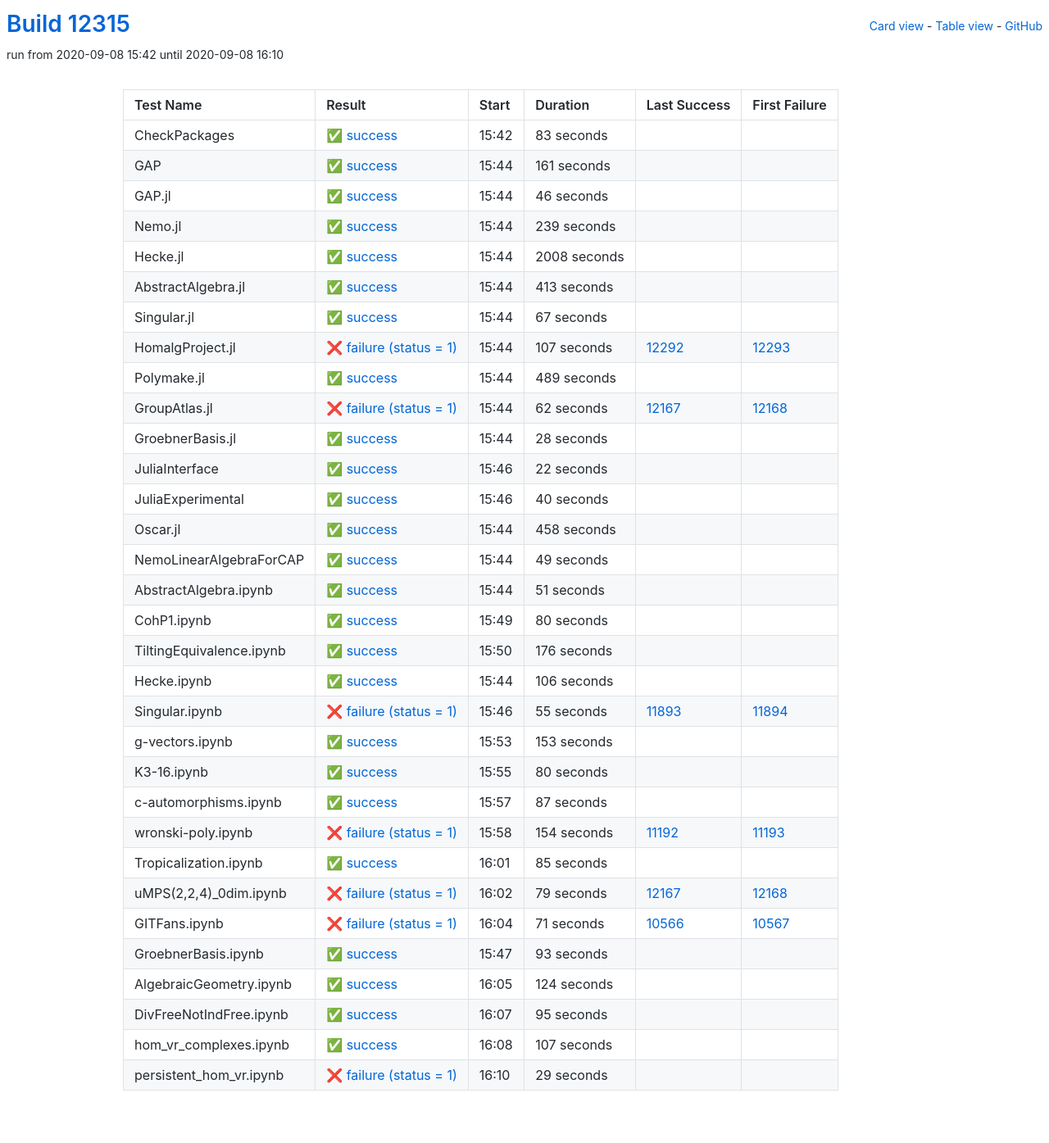
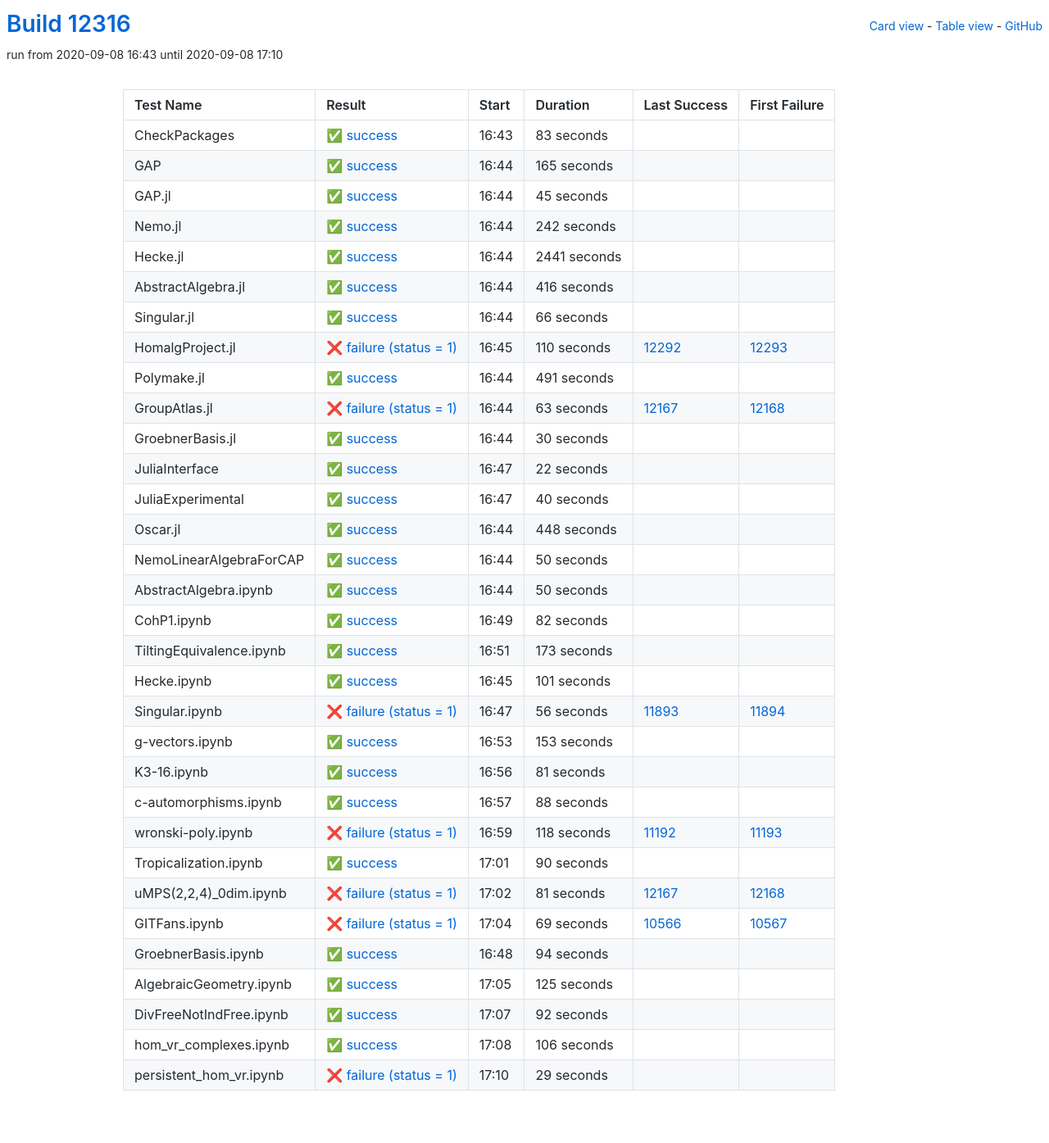
Before and after one commit to oscar-system/oscar-ci-status, a Jekyll site: the page built from table.html, in a window 1280 px wide. Shown: the whole page at 82% size. Built offline with Jekyll 4.4.1, drawn with Linux system fonts in a browser that asks for light colours.

Commit message:
Build #12316

```diff
--- a/_data/ci.yml
+++ b/_data/ci.yml
@@ -1,6 +1,6 @@
 ---
-build: 12315
-build_url: https://oscarci.mathematik.uni-kl.de/job/oscar/12315/
+build: 12316
+build_url: https://oscarci.mathematik.uni-kl.de/job/oscar/12316/
 job: oscar
 organization: oscar-system
 repo: oscar-ci-status
@@ -8,8 +8,8 @@
 tests:
 - name: CheckPackages
   id: checkpackages
-  log: https://oscarci.mathematik.uni-kl.de/job/oscar/12315/artifact/logs/build-12315/CheckPackages.log
-  start: 2020-09-08 15:42
+  log: https://oscarci.mathematik.uni-kl.de/job/oscar/12316/artifact/logs/build-12316/CheckPackages.log
+  start: 2020-09-08 16:43
   success: true
   exitcode: 0
   status: success
@@ -20,128 +20,128 @@
   first_failure_url:
 - name: GAP
   id: gap
-  log: https://oscarci.mathematik.uni-kl.de/job/oscar/12315/artifact/logs/build-12315/GAP.log
-  start: 2020-09-08 15:44
+  log: https://oscarci.mathematik.uni-kl.de/job/oscar/12316/artifact/logs/build-12316/GAP.log
+  start: 2020-09-08 16:44
   success: true
   exitcode: 0
   status: success
-  duration: 161
+  duration: 165
   last_success: false
   last_success_url:
   first_failure: false
   first_failure_url:
 - name: GAP.jl
   id: gap-jl
-  log: https://oscarci.mathematik.uni-kl.de/job/oscar/12315/artifact/logs/build-12315/GAP.jl.log
-  start: 2020-09-08 15:44
+  log: https://oscarci.mathematik.uni-kl.de/job/oscar/12316/artifact/logs/build-12316/GAP.jl.log
+  start: 2020-09-08 16:44
   success: true
   exitcode: 0
   status: success
-  duration: 46
+  duration: 45
   last_success: false
   last_success_url:
   first_failure: false
   first_failure_url:
 - name: Nemo.jl
   id: nemo-jl
-  log: https://oscarci.mathematik.uni-kl.de/job/oscar/12315/artifact/logs/build-12315/Nemo.jl.log
-  start: 2020-09-08 15:44
+  log: https://oscarci.mathematik.uni-kl.de/job/oscar/12316/artifact/logs/build-12316/Nemo.jl.log
+  start: 2020-09-08 16:44
   success: true
   exitcode: 0
   status: success
-  duration: 239
+  duration: 242
   last_success: false
   last_success_url:
   first_failure: false
   first_failure_url:
 - name: Hecke.jl
   id: hecke-jl
-  log: https://oscarci.mathematik.uni-kl.de/job/oscar/12315/artifact/logs/build-12315/Hecke.jl.log
-  start: 2020-09-08 15:44
+  log: https://oscarci.mathematik.uni-kl.de/job/oscar/12316/artifact/logs/build-12316/Hecke.jl.log
+  start: 2020-09-08 16:44
   success: true
   exitcode: 0
   status: success
-  duration: 2008
+  duration: 2441
   last_success: false
   last_success_url:
   first_failure: false
   first_failure_url:
 - name: AbstractAlgebra.jl
   id: abstractalgebra-jl
-  log: https://oscarci.mathematik.uni-kl.de/job/oscar/12315/artifact/logs/build-12315/AbstractAlgebra.jl.log
-  start: 2020-09-08 15:44
+  log: https://oscarci.mathematik.uni-kl.de/job/oscar/12316/artifact/logs/build-12316/AbstractAlgebra.jl.log
+  start: 2020-09-08 16:44
   success: true
   exitcode: 0
   status: success
-  duration: 413
+  duration: 416
   last_success: false
   last_success_url:
   first_failure: false
   first_failure_url:
 - name: Singular.jl
   id: singular-jl
-  log: https://oscarci.mathematik.uni-kl.de/job/oscar/12315/artifact/logs/build-12315/Singular.jl.log
-  start: 2020-09-08 15:44
+  log: https://oscarci.mathematik.uni-kl.de/job/oscar/12316/artifact/logs/build-12316/Singular.jl.log
+  start: 2020-09-08 16:44
   success: true
   exitcode: 0
   status: success
-  duration: 67
+  duration: 66
   last_success: false
   last_success_url:
   first_failure: false
   first_failure_url:
 - name: HomalgProject.jl
   id: homalgproject-jl
-  log: https://oscarci.mathematik.uni-kl.de/job/oscar/12315/artifact/logs/build-12315/HomalgProject.jl.log
-  start: 2020-09-08 15:44
+  log: https://oscarci.mathematik.uni-kl.de/job/oscar/12316/artifact/logs/build-12316/HomalgProject.jl.log
+  start: 2020-09-08 16:45
   success: false
   exitcode: 1
   status: failure
-  duration: 107
+  duration: 110
   last_success: 12292
   last_success_url: https://oscarci.mathematik.uni-kl.de/job/oscar/12292/
   first_failure: 12293
   first_failure_url: https://oscarci.mathematik.uni-kl.de/job/oscar/12293/
 - name: Polymake.jl
   id: polymake-jl
-  log: https://oscarci.mathematik.uni-kl.de/job/oscar/12315/artifact/logs/build-12315/Polymake.jl.log
-  start: 2020-09-08 15:44
+  log: https://oscarci.mathematik.uni-kl.de/job/oscar/12316/artifact/logs/build-12316/Polymake.jl.log
+  start: 2020-09-08 16:44
   success: true
   exitcode: 0
   status: success
-  duration: 489
+  duration: 491
   last_success: false
   last_success_url:
   first_failure: false
   first_failure_url:
 - name: GroupAtlas.jl
   id: groupatlas-jl
-  log: https://oscarci.mathematik.uni-kl.de/job/oscar/12315/artifact/logs/build-12315/GroupAtlas.jl.log
-  start: 2020-09-08 15:44
+  log: https://oscarci.mathematik.uni-kl.de/job/oscar/12316/artifact/logs/build-12316/GroupAtlas.jl.log
+  start: 2020-09-08 16:44
   success: false
   exitcode: 1
   status: failure
-  duration: 62
+  duration: 63
   last_success: 12167
   last_success_url: https://oscarci.mathematik.uni-kl.de/job/oscar/12167/
   first_failure: 12168
   first_failure_url: https://oscarci.mathematik.uni-kl.de/job/oscar/12168/
 - name: GroebnerBasis.jl
   id: groebnerbasis-jl
-  log: https://oscarci.mathematik.uni-kl.de/job/oscar/12315/artifact/logs/build-12315/GroebnerBasis.jl.log
-  start: 2020-09-08 15:44
+  log: https://oscarci.mathematik.uni-kl.de/job/oscar/12316/artifact/logs/build-12316/GroebnerBasis.jl.log
+  start: 2020-09-08 16:44
   success: true
   exitcode: 0
   status: success
-  duration: 28
+  duration: 30
   last_success: false
   last_success_url:
   first_failure: false
   first_failure_url:
 - name: JuliaInterface
   id: juliainterface
-  log: https://oscarci.mathematik.uni-kl.de/job/oscar/12315/artifact/logs/build-12315/JuliaInterface.log
-  start: 2020-09-08 15:46
+  log: https://oscarci.mathematik.uni-kl.de/job/oscar/12316/artifact/logs/build-12316/JuliaInterface.log
+  start: 2020-09-08 16:47
   success: true
   exitcode: 0
   status: success
@@ -152,8 +152,8 @@
   first_failure_url:
 - name: JuliaExperimental
   id: juliaexperimental
-  log: https://oscarci.mathematik.uni-kl.de/job/oscar/12315/artifact/logs/build-12315/JuliaExperimental.log
-  start: 2020-09-08 15:46
+  log: https://oscarci.mathematik.uni-kl.de/job/oscar/12316/artifact/logs/build-12316/JuliaExperimental.log
+  start: 2020-09-08 16:47
   success: true
   exitcode: 0
   status: success
@@ -164,92 +164,92 @@
   first_failure_url:
 - name: Oscar.jl
   id: oscar-jl
-  log: https://oscarci.mathematik.uni-kl.de/job/oscar/12315/artifact/logs/build-12315/Oscar.jl.log
-  start: 2020-09-08 15:44
+  log: https://oscarci.mathematik.uni-kl.de/job/oscar/12316/artifact/logs/build-12316/Oscar.jl.log
+  start: 2020-09-08 16:44
   success: true
   exitcode: 0
   status: success
-  duration: 458
+  duration: 448
   last_success: false
   last_success_url:
   first_failure: false
   first_failure_url:
 - name: NemoLinearAlgebraForCAP
   id: nemolinearalgebraforcap
-  log: https://oscarci.mathematik.uni-kl.de/job/oscar/12315/artifact/logs/build-12315/NemoLinearAlgebraForCAP.log
-  start: 2020-09-08 15:44
+  log: https://oscarci.mathematik.uni-kl.de/job/oscar/12316/artifact/logs/build-12316/NemoLinearAlgebraForCAP.log
+  start: 2020-09-08 16:44
   success: true
   exitcode: 0
   status: success
-  duration: 49
+  duration: 50
   last_success: false
   last_success_url:
   first_failure: false
   first_failure_url:
 - name: AbstractAlgebra.ipynb
   id: abstractalgebra-ipynb
-  log: https://oscarci.mathematik.uni-kl.de/job/oscar/12315/artifact/logs/build-12315/AbstractAlgebra.ipynb.log
-  start: 2020-09-08 15:44
+  log: https://oscarci.mathematik.uni-kl.de/job/oscar/12316/artifact/logs/build-12316/AbstractAlgebra.ipynb.log
+  start: 2020-09-08 16:44
   success: true
   exitcode: 0
   status: success
-  duration: 51
+  duration: 50
   last_success: false
   last_success_url:
   first_failure: false
   first_failure_url:
 - name: CohP1.ipynb
   id: cohp1-ipynb
-  log: https://oscarci.mathematik.uni-kl.de/job/oscar/12315/artifact/logs/build-12315/CohP1.ipynb.log
-  start: 2020-09-08 15:49
+  log: https://oscarci.mathematik.uni-kl.de/job/oscar/12316/artifact/logs/build-12316/CohP1.ipynb.log
+  start: 2020-09-08 16:49
   success: true
   exitcode: 0
   status: success
-  duration: 80
+  duration: 82
   last_success: false
   last_success_url:
   first_failure: false
   first_failure_url:
 - name: TiltingEquivalence.ipynb
   id: tiltingequivalence-ipynb
-  log: https://oscarci.mathematik.uni-kl.de/job/oscar/12315/artifact/logs/build-12315/TiltingEquivalence.ipynb.log
-  start: 2020-09-08 15:50
+  log: https://oscarci.mathematik.uni-kl.de/job/oscar/12316/artifact/logs/build-12316/TiltingEquivalence.ipynb.log
+  start: 2020-09-08 16:51
   success: true
   exitcode: 0
   status: success
-  duration: 176
+  duration: 173
   last_success: false
   last_success_url:
   first_failure: false
   first_failure_url:
 - name: Hecke.ipynb
   id: hecke-ipynb
-  log: https://oscarci.mathematik.uni-kl.de/job/oscar/12315/artifact/logs/build-12315/Hecke.ipynb.log
-  start: 2020-09-08 15:44
+  log: https://oscarci.mathematik.uni-kl.de/job/oscar/12316/artifact/logs/build-12316/Hecke.ipynb.log
+  start: 2020-09-08 16:45
   success: true
   exitcode: 0
   status: success
-  duration: 106
+  duration: 101
   last_success: false
   last_success_url:
   first_failure: false
   first_failure_url:
 - name: Singular.ipynb
   id: singular-ipynb
-  log: https://oscarci.mathematik.uni-kl.de/job/oscar/12315/artifact/logs/build-12315/Singular.ipynb.log
-  start: 2020-09-08 15:46
+  log: https://oscarci.mathematik.uni-kl.de/job/oscar/12316/artifact/logs/build-12316/Singular.ipynb.log
+  start: 2020-09-08 16:47
   success: false
   exitcode: 1
   status: failure
-  duration: 55
+  duration: 56
   last_success: 11893
   last_success_url: https://oscarci.mathematik.uni-kl.de/job/oscar/11893/
   first_failure: 11894
   first_failure_url: https://oscarci.mathematik.uni-kl.de/job/oscar/11894/
 - name: g-vectors.ipynb
   id: g-vectors-ipynb
-  log: https://oscarci.mathematik.uni-kl.de/job/oscar/12315/artifact/logs/build-12315/g-vectors.ipynb.log
-  start: 2020-09-08 15:53
+  log: https://oscarci.mathematik.uni-kl.de/job/oscar/12316/artifact/logs/build-12316/g-vectors.ipynb.log
+  start: 2020-09-08 16:53
   success: true
   exitcode: 0
   status: success
@@ -260,128 +260,128 @@
   first_failure_url:
 - name: K3-16.ipynb
   id: k3-16-ipynb
-  log: https://oscarci.mathematik.uni-kl.de/job/oscar/12315/artifact/logs/build-12315/K3-16.ipynb.log
-  start: 2020-09-08 15:55
+  log: https://oscarci.mathematik.uni-kl.de/job/oscar/12316/artifact/logs/build-12316/K3-16.ipynb.log
+  start: 2020-09-08 16:56
   success: true
   exitcode: 0
   status: success
-  duration: 80
+  duration: 81
   last_success: false
   last_success_url:
   first_failure: false
   first_failure_url:
 - name: c-automorphisms.ipynb
   id: c-automorphisms-ipynb
-  log: https://oscarci.mathematik.uni-kl.de/job/oscar/12315/artifact/logs/build-12315/c-automorphisms.ipynb.log
-  start: 2020-09-08 15:57
+  log: https://oscarci.mathematik.uni-kl.de/job/oscar/12316/artifact/logs/build-12316/c-automorphisms.ipynb.log
+  start: 2020-09-08 16:57
   success: true
   exitcode: 0
   status: success
-  duration: 87
+  duration: 88
   last_success: false
   last_success_url:
   first_failure: false
   first_failure_url:
 - name: wronski-poly.ipynb
   id: wronski-poly-ipynb
-  log: https://oscarci.mathematik.uni-kl.de/job/oscar/12315/artifact/logs/build-12315/wronski-poly.ipynb.log
-  start: 2020-09-08 15:58
+  log: https://oscarci.mathematik.uni-kl.de/job/oscar/12316/artifact/logs/build-12316/wronski-poly.ipynb.log
+  start: 2020-09-08 16:59
   success: false
   exitcode: 1
   status: failure
-  duration: 154
+  duration: 118
   last_success: 11192
   last_success_url: https://oscarci.mathematik.uni-kl.de/job/oscar/11192/
   first_failure: 11193
   first_failure_url: https://oscarci.mathematik.uni-kl.de/job/oscar/11193/
 - name: Tropicalization.ipynb
   id: tropicalization-ipynb
-  log: https://oscarci.mathematik.uni-kl.de/job/oscar/12315/artifact/logs/build-12315/Tropicalization.ipynb.log
-  start: 2020-09-08 16:01
+  log: https://oscarci.mathematik.uni-kl.de/job/oscar/12316/artifact/logs/build-12316/Tropicalization.ipynb.log
+  start: 2020-09-08 17:01
   success: true
   exitcode: 0
   status: success
-  duration: 85
+  duration: 90
   last_success: false
   last_success_url:
   first_failure: false
   first_failure_url:
 - name: uMPS(2,2,4)_0dim.ipynb
   id: umps-2-2-4-0dim-ipynb
-  log: https://oscarci.mathematik.uni-kl.de/job/oscar/12315/artifact/logs/build-12315/uMPS-2-2-4-_0dim.ipynb.log
-  start: 2020-09-08 16:02
+  log: https://oscarci.mathematik.uni-kl.de/job/oscar/12316/artifact/logs/build-12316/uMPS-2-2-4-_0dim.ipynb.log
+  start: 2020-09-08 17:02
   success: false
   exitcode: 1
   status: failure
-  duration: 79
+  duration: 81
   last_success: 12167
   last_success_url: https://oscarci.mathematik.uni-kl.de/job/oscar/12167/
   first_failure: 12168
   first_failure_url: https://oscarci.mathematik.uni-kl.de/job/oscar/12168/
 - name: GITFans.ipynb
   id: gitfans-ipynb
-  log: https://oscarci.mathematik.uni-kl.de/job/oscar/12315/artifact/logs/build-12315/GITFans.ipynb.log
-  start: 2020-09-08 16:04
+  log: https://oscarci.mathematik.uni-kl.de/job/oscar/12316/artifact/logs/build-12316/GITFans.ipynb.log
+  start: 2020-09-08 17:04
   success: false
   exitcode: 1
   status: failure
-  duration: 71
+  duration: 69
   last_success: 10566
   last_success_url: https://oscarci.mathematik.uni-kl.de/job/oscar/10566/
   first_failure: 10567
   first_failure_url: https://oscarci.mathematik.uni-kl.de/job/oscar/10567/
 - name: GroebnerBasis.ipynb
   id: groebnerbasis-ipynb
-  log: https://oscarci.mathematik.uni-kl.de/job/oscar/12315/artifact/logs/build-12315/GroebnerBasis.ipynb.log
-  start: 2020-09-08 15:47
+  log: https://oscarci.mathematik.uni-kl.de/job/oscar/12316/artifact/logs/build-12316/GroebnerBasis.ipynb.log
+  start: 2020-09-08 16:48
   success: true
   exitcode: 0
   status: success
-  duration: 93
+  duration: 94
   last_success: false
   last_success_url:
   first_failure: false
   first_failure_url:
 - name: AlgebraicGeometry.ipynb
   id: algebraicgeometry-ipynb
-  log: https://oscarci.mathematik.uni-kl.de/job/oscar/12315/artifact/logs/build-12315/AlgebraicGeometry.ipynb.log
-  start: 2020-09-08 16:05
+  log: https://oscarci.mathematik.uni-kl.de/job/oscar/12316/artifact/logs/build-12316/AlgebraicGeometry.ipynb.log
+  start: 2020-09-08 17:05
   success: true
   exitcode: 0
   status: success
-  duration: 124
+  duration: 125
   last_success: false
   last_success_url:
   first_failure: false
   first_failure_url:
 - name: DivFreeNotIndFree.ipynb
   id: divfreenotindfree-ipynb
-  log: https://oscarci.mathematik.uni-kl.de/job/oscar/12315/artifact/logs/build-12315/DivFreeNotIndFree.ipynb.log
-  start: 2020-09-08 16:07
+  log: https://oscarci.mathematik.uni-kl.de/job/oscar/12316/artifact/logs/build-12316/DivFreeNotIndFree.ipynb.log
+  start: 2020-09-08 17:07
   success: true
   exitcode: 0
   status: success
-  duration: 95
+  duration: 92
   last_success: false
   last_success_url:
   first_failure: false
   first_failure_url:
 - name: hom_vr_complexes.ipynb
   id: hom-vr-complexes-ipynb
-  log: https://oscarci.mathematik.uni-kl.de/job/oscar/12315/artifact/logs/build-12315/hom_vr_complexes.ipynb.log
-  start: 2020-09-08 16:08
+  log: https://oscarci.mathematik.uni-kl.de/job/oscar/12316/artifact/logs/build-12316/hom_vr_complexes.ipynb.log
+  start: 2020-09-08 17:08
   success: true
   exitcode: 0
   status: success
-  duration: 107
+  duration: 106
   last_success: false
   last_success_url:
   first_failure: false
   first_failure_url:
 - name: persistent_hom_vr.ipynb
   id: persistent-hom-vr-ipynb
-  log: https://oscarci.mathematik.uni-kl.de/job/oscar/12315/artifact/logs/build-12315/persistent_hom_vr.ipynb.log
-  start: 2020-09-08 16:10
+  log: https://oscarci.mathematik.uni-kl.de/job/oscar/12316/artifact/logs/build-12316/persistent_hom_vr.ipynb.log
+  start: 2020-09-08 17:10
   success: false
   exitcode: 1
   status: failure
```
Also changed, not shown: README.md.
